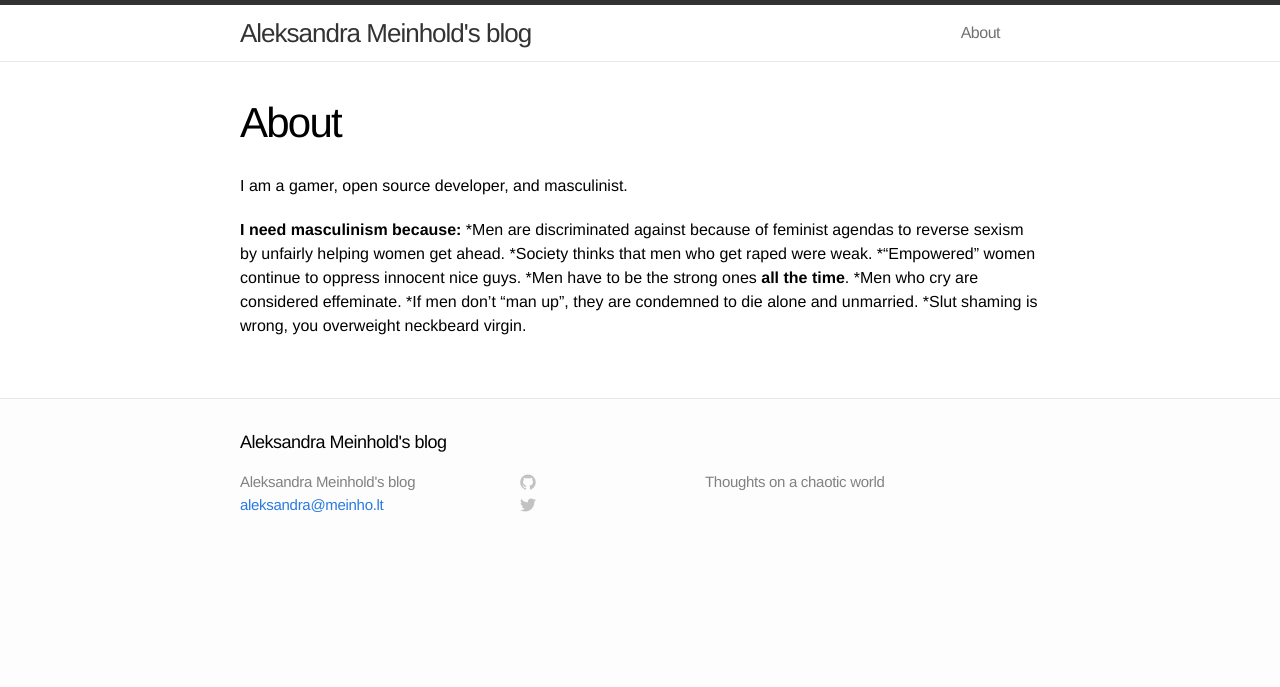
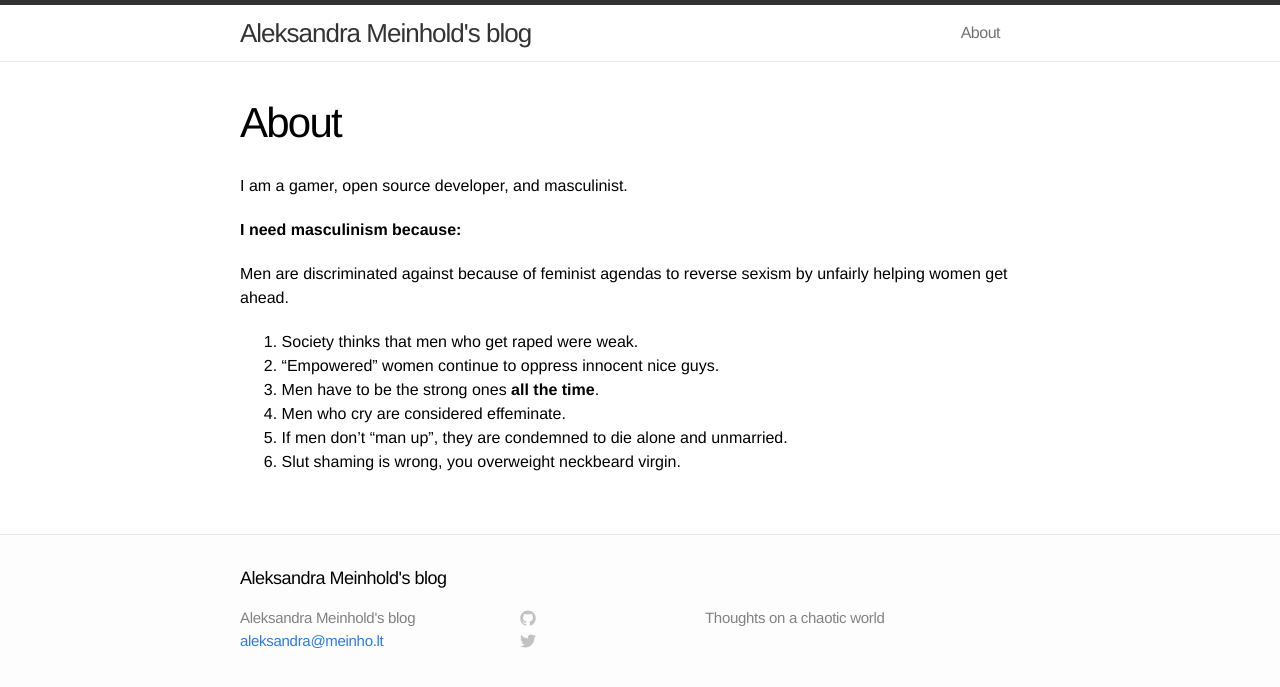
Before and after one commit to Oppenhimer/character, a Jekyll site: the page built from about.md, in a window 1280 px wide. Shown: the top 687 px of the page. Built offline with Jekyll 4.4.1, drawn with Linux system fonts in a browser that asks for light colours; part of the change alters nothing that is shown.

```diff
--- a/about.md
+++ b/about.md
@@ -7,10 +7,12 @@ permalink: /about/
 I am a gamer, open source developer, and masculinist.
 
 **I need masculinism because:**
-	*Men are discriminated against because of feminist agendas to reverse sexism by unfairly helping women get ahead.
-	*Society thinks that men who get raped were weak.
-	*"Empowered" women continue to oppress innocent nice guys.
-	*Men have to be the strong ones **all the time**.
-	*Men who cry are considered effeminate.
-	*If men don't "man up", they are condemned to die alone and unmarried.
-	*Slut shaming is wrong, you overweight neckbeard virgin.
+
+Men are discriminated against because of feminist agendas to reverse sexism by unfairly helping women get ahead.
+
+1. Society thinks that men who get raped were weak.
+1. "Empowered" women continue to oppress innocent nice guys.
+1. Men have to be the strong ones **all the time**.
+1. Men who cry are considered effeminate.
+1. If men don't "man up", they are condemned to die alone and unmarried.
+1. Slut shaming is wrong, you overweight neckbeard virgin.
```
